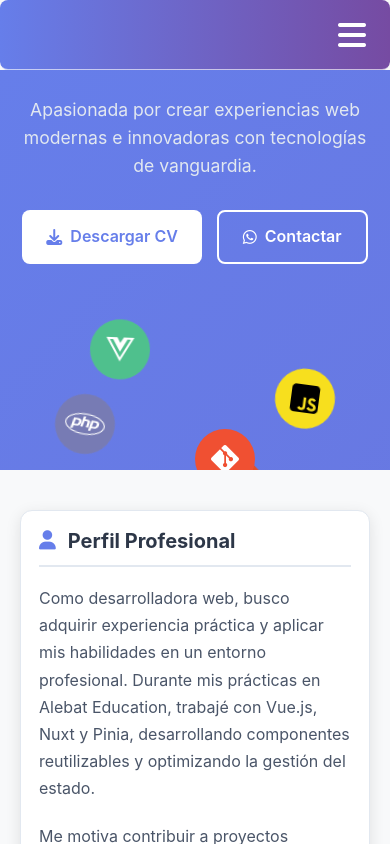
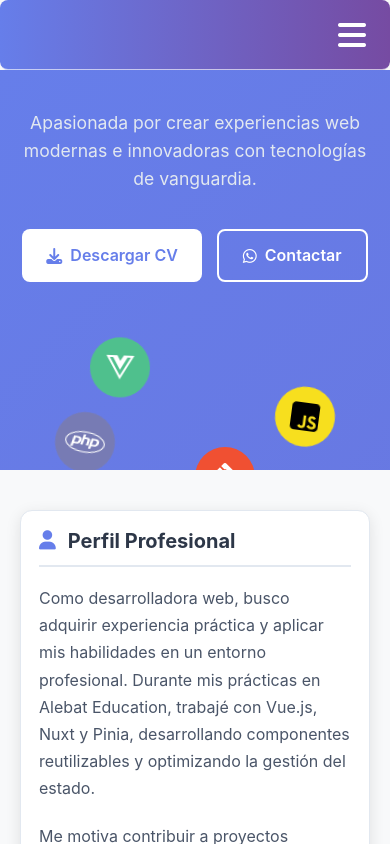
Before and after one commit to Clauudaw/cv_interactivo, a Vue app: page / in a window 390 px wide. Shown: the top 844 px of the page. Built offline with nearby package versions, Linux system fonts and the light colour scheme.

Commit message:
fix margenes movil

```diff
--- a/src/components/CV/HeroSection.vue
+++ b/src/components/CV/HeroSection.vue
@@ -108,6 +108,11 @@ defineEmits<{
   line-height: 1.6;
   margin-bottom: 30px;
   max-width: 500px;
+    @media (max-width: 768px) {
+    margin:2em 0;
+    margin-top: 15%;
+  }
+
 }
 
 .hero-buttons {
```
